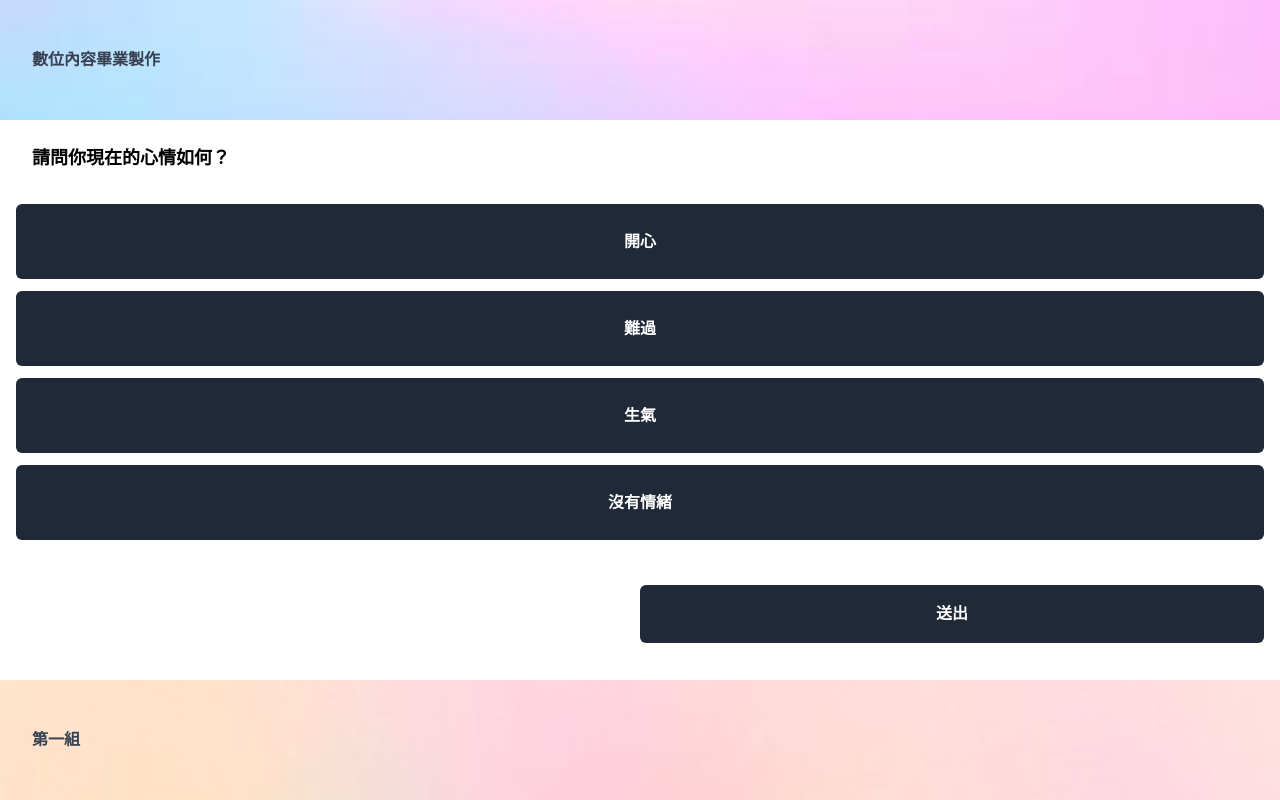
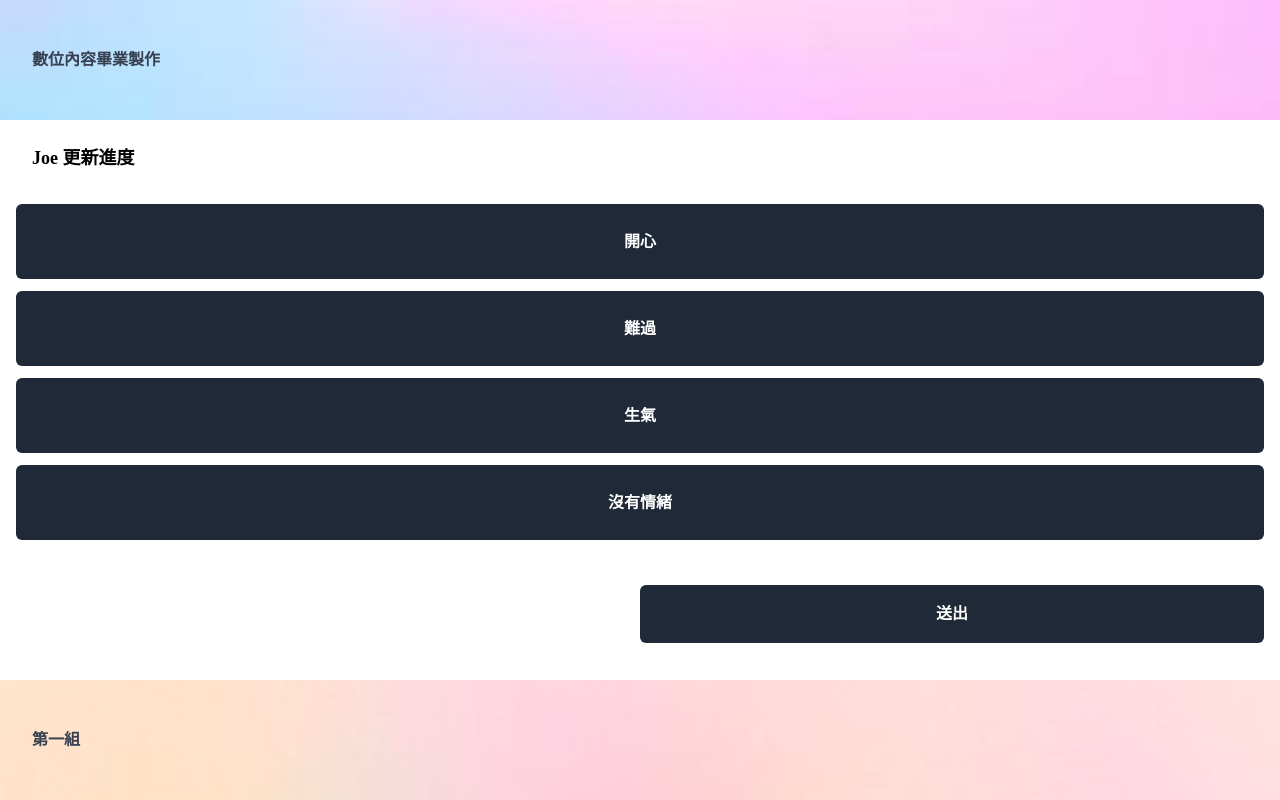
Before and after one commit to Distant22/DCTFinal_p5, a React (Create React App) app: page / in a window 1280 px wide. Built offline with nearby package versions, Linux system fonts and the light colour scheme.

Commit message:
更新App.js

```diff
--- a/src/App.js
+++ b/src/App.js
@@ -7,7 +7,7 @@ function App() {
 
   const [options] = useState([
     {
-      problem: '請問你現在的心情如何？',
+      problem: 'Joe 更新進度',
       choices: ["開心", "難過", "生氣", "沒有情緒"],
     },
     {
```
